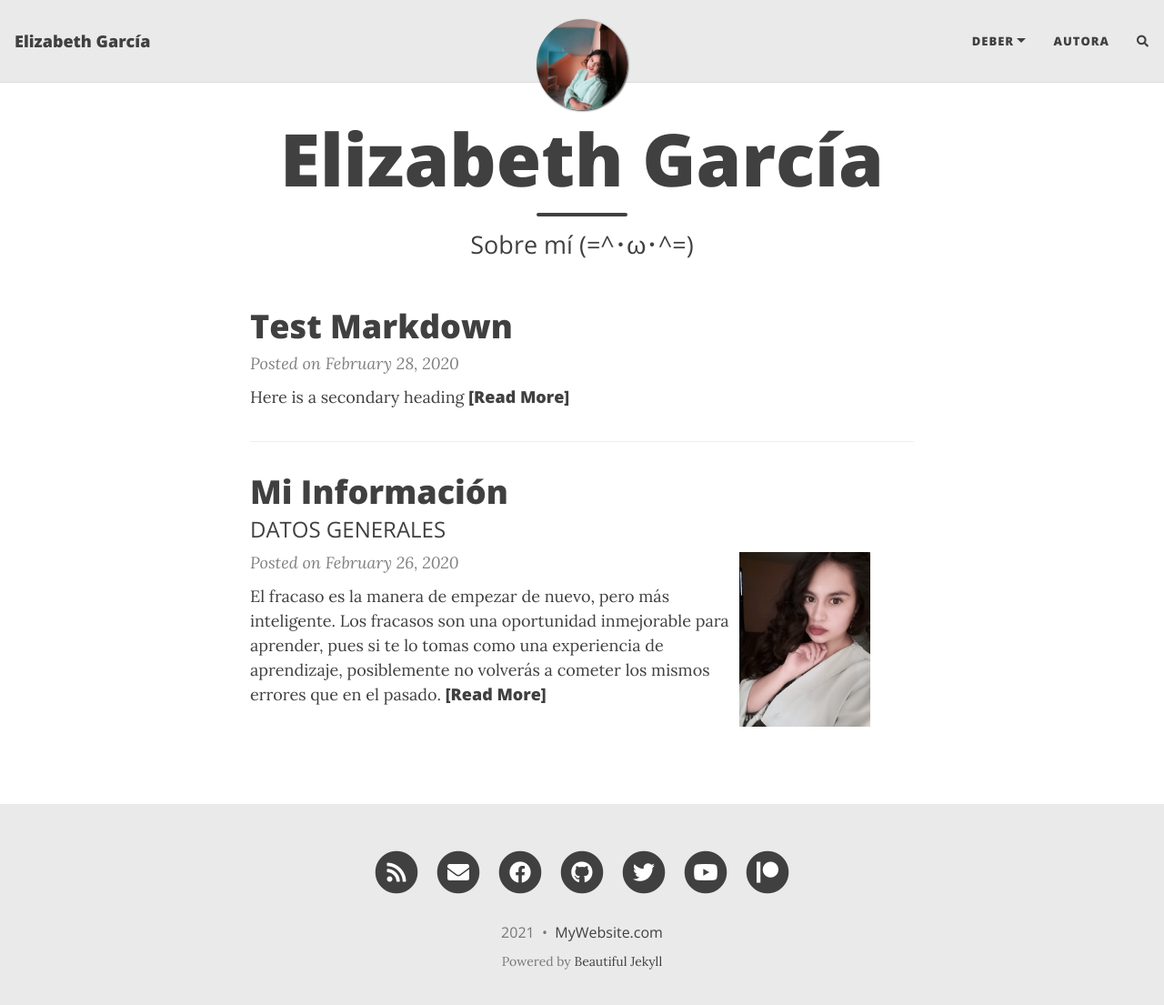
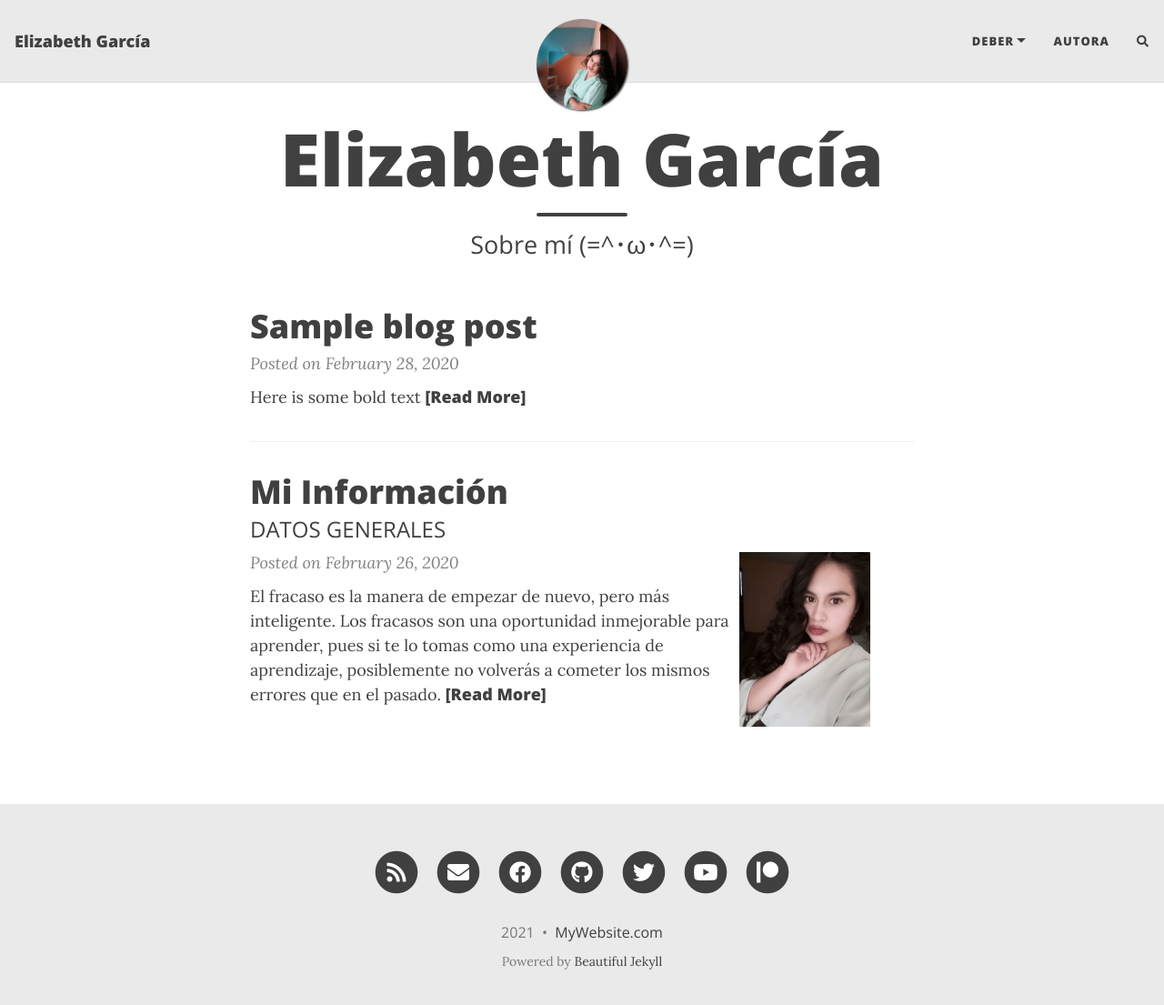
Before and after one commit to Eligarcia10/Eligarcia10.github.io, a Jekyll site: the page built from index.html, in a window 1280 px wide and 1118 px high. Shown: the top 1105 px of the window at 91% size. Built offline with Jekyll 4.4.1, drawn with Linux system fonts in a browser that asks for light colours; nearby versions of some CDN libraries; the list of posts is cut into pages by our own code; comment, search, counter and statistics services are not loaded.

Commit message:
Update 2020-02-28-test-markdown.md

```diff
--- a/_posts/2020-02-28-test-markdown.md
+++ b/_posts/2020-02-28-test-markdown.md
@@ -1,10 +1,11 @@
 ---
 layout: post
-
+title: Sample blog post
 gh-repo: daattali/beautiful-jekyll
 gh-badge: [star, fork, follow]
 comments: true
 ---
+**Here is some bold text**
 
 ## Here is a secondary heading
 
```
